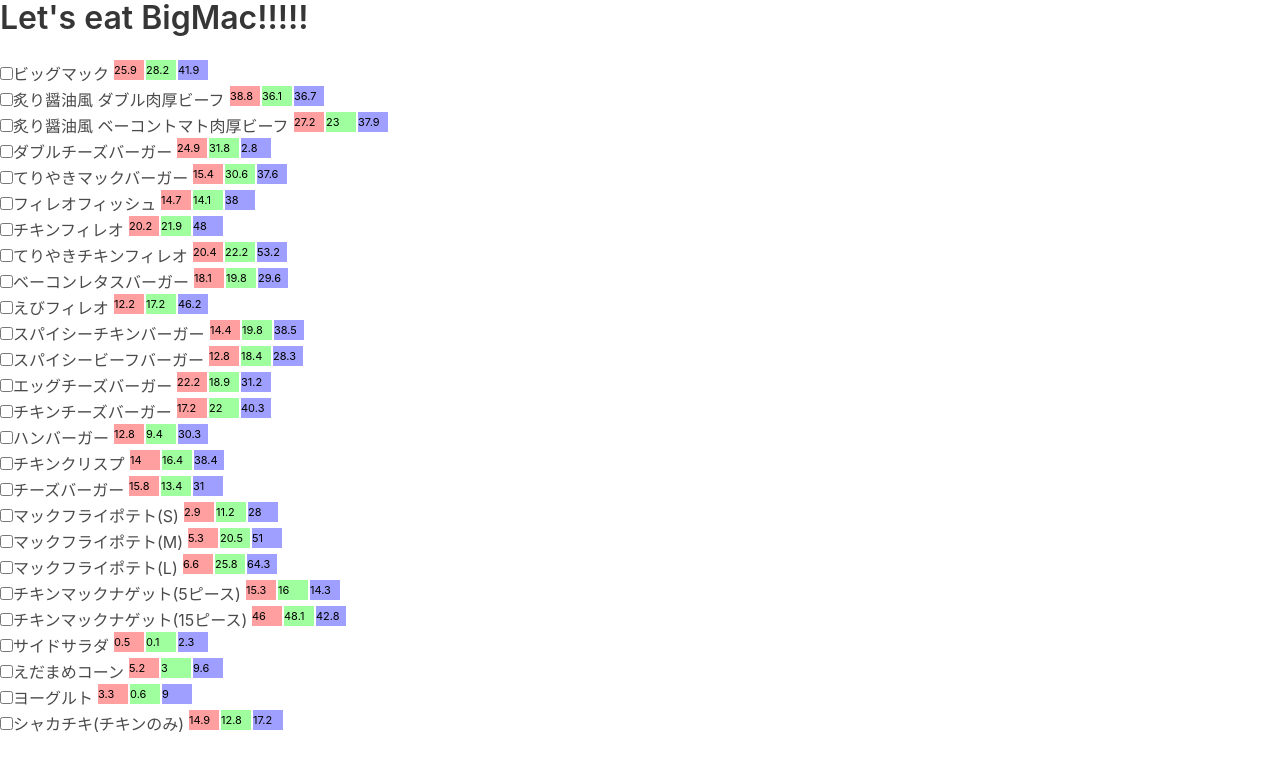
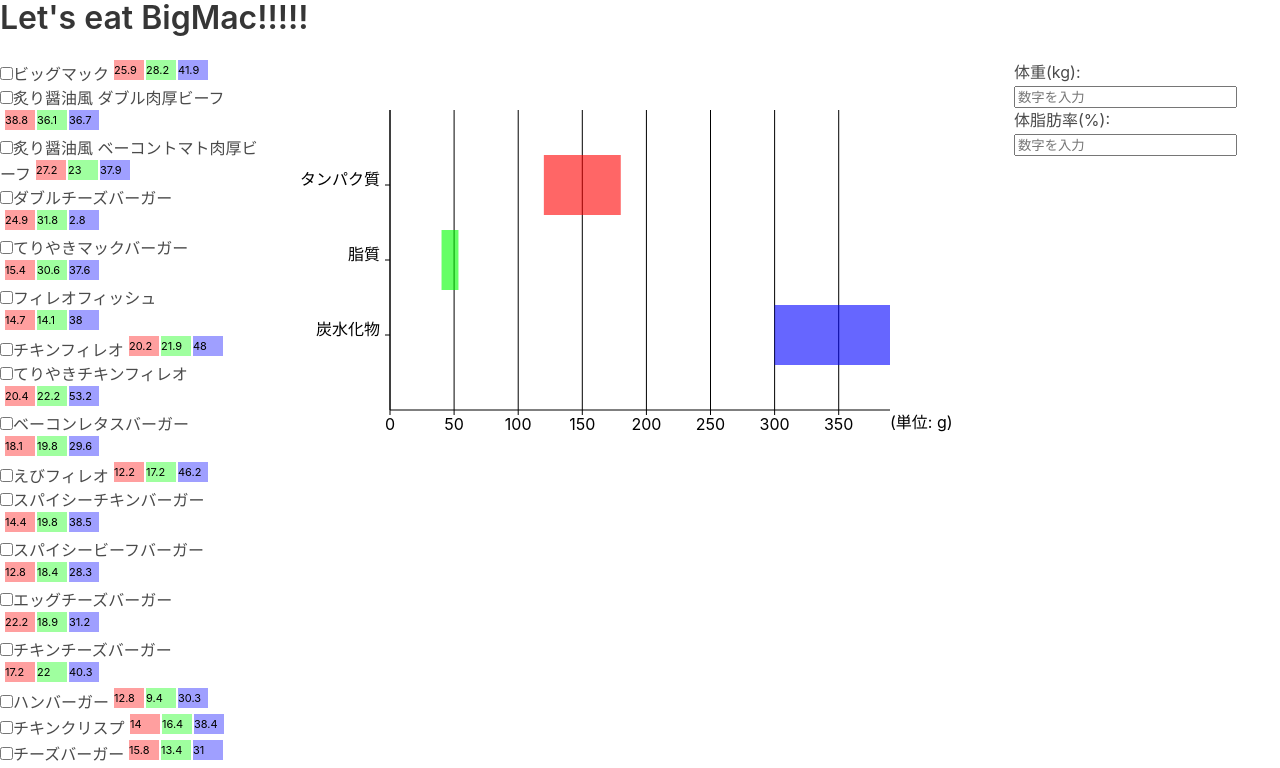
Before and after one commit to TTTTTaiki/Mcdonald, a React (Vite) app: page / in a window 1280 px wide. Shown: the top 768 px of the page. Built offline with nearby package versions, Linux system fonts and the light colour scheme.

Commit message:
bulma使用

```diff
--- a/src/App.jsx
+++ b/src/App.jsx
@@ -66,8 +66,8 @@
 	const detailH = 20;
 
 	return (
-		<div className="flex">
-			<div className="left">
+		<div className="columns">
+			<div className="column">
 				{
 					checkData.map((item, index) => {
 						return (
@@ -106,7 +106,7 @@
 					})
 				}
 			</div>
-			<div className="right">
+			<div className="column">
 				<svg width={windowW} height={windowH}>
 					<g transform={`translate(${margin.left}, ${margin.top})`}>
 						{/* x軸 */}
@@ -155,7 +155,8 @@
 						</g>
 					</g>
 				</svg>
-				<div className="input">
+			</div>
+			<div className="column">
 				<label>
 					体重(kg):
 					<input
@@ -175,7 +176,6 @@
 						placeholder="数字を入力"
 					/>
 				</label>
-				</div>
 			</div>
 		</div>
 	);
```
Lines whose indentation alone changed are shown as unchanged.
